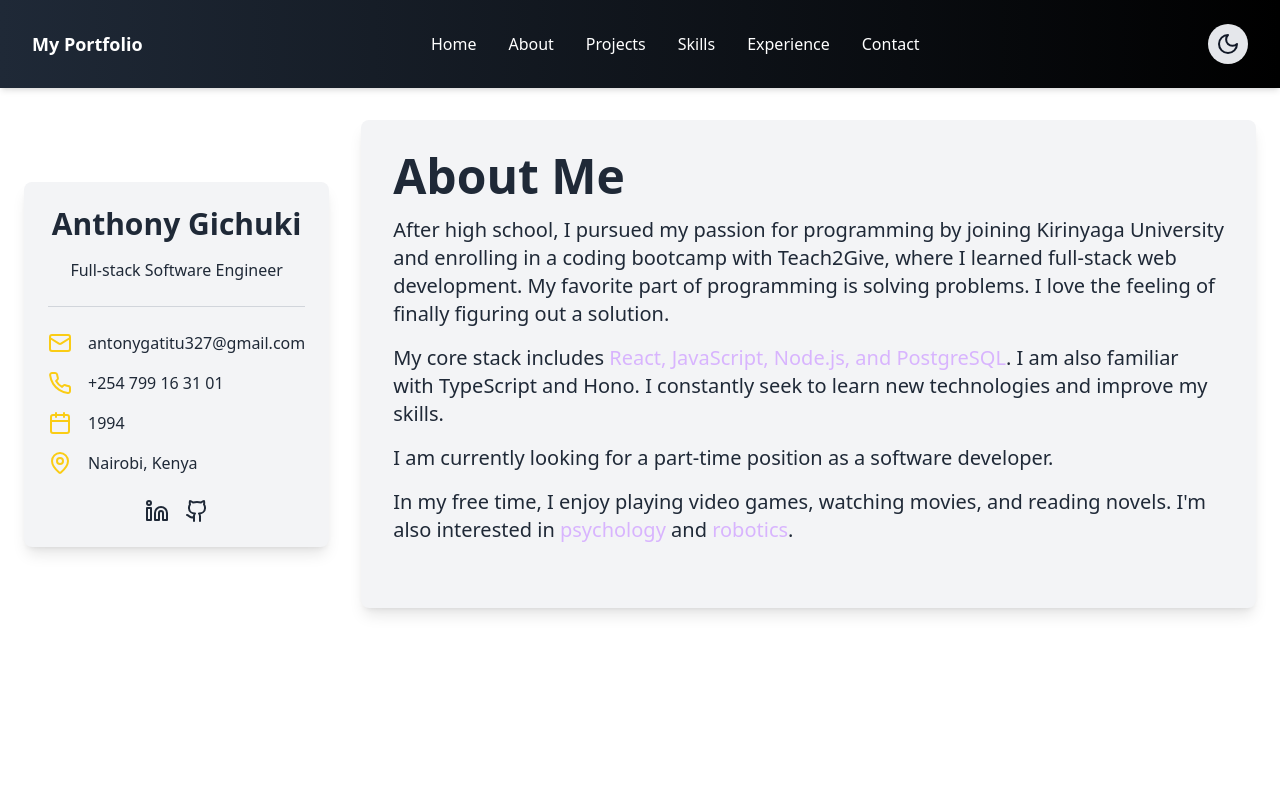
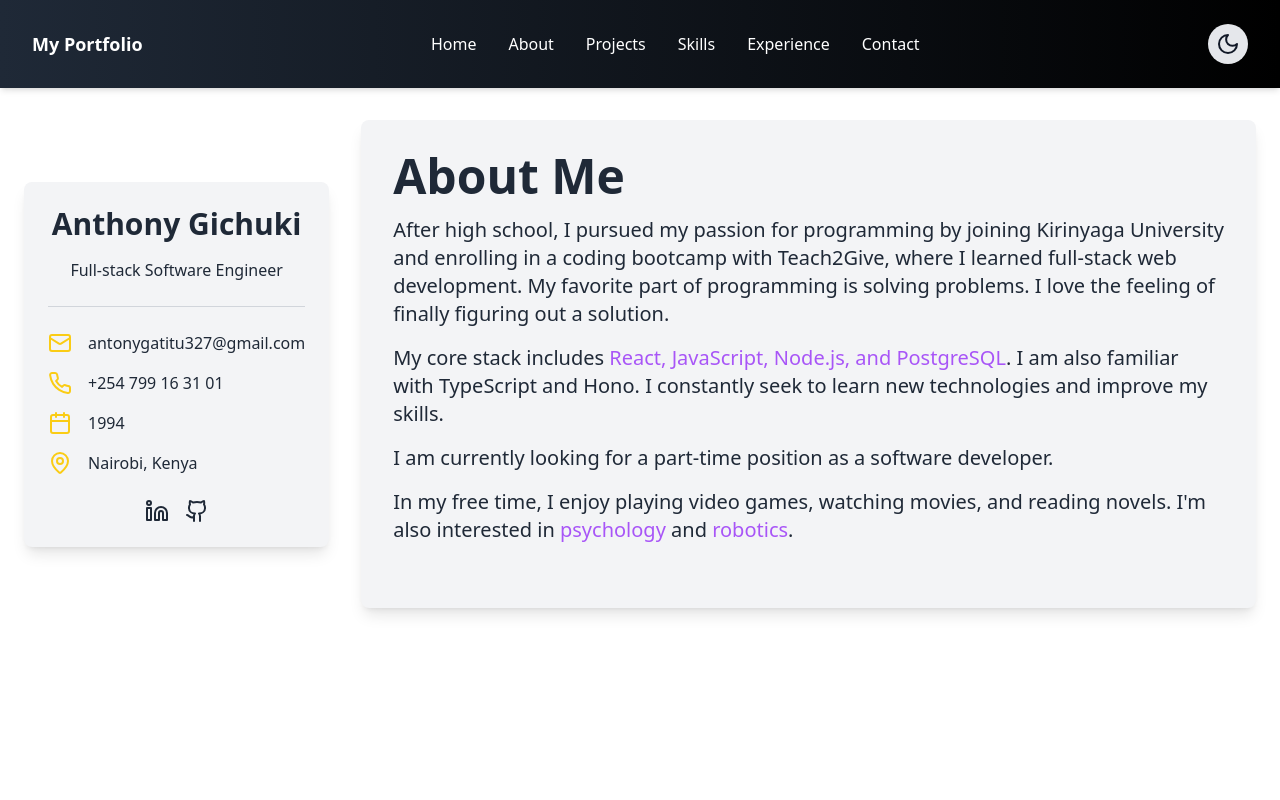
Before and after one commit to antosnizzah/my-portfolio, a React (Vite) app: page /about in a window 1280 px wide. Shown: the top 800 px of the page. Built offline with nearby package versions, Linux system fonts and the light colour scheme.

Commit message:
fixing the dark theme

```diff
--- a/src/App.tsx
+++ b/src/App.tsx
@@ -1,3 +1,4 @@
+import React, { useState, useEffect } from 'react';
 import { Outlet, useLocation } from 'react-router-dom';
 import Navbar from './components/Navbar';
 import Footer from './components/Footer';
@@ -6,9 +7,33 @@ import ProfileSection from './components/profilesection';
 const App: React.FC = () => {
   const location = useLocation();
 
+  // Dark Mode state
+  const [darkMode, setDarkMode] = useState<boolean>(() => {
+    // Retrieve the theme from localStorage, defaulting to light mode
+    const savedTheme = localStorage.getItem('darkMode');
+    return savedTheme === 'true' ? true : false;
+  });
+
+  // Function to toggle the theme
+  const toggleDarkMode = () => {
+    setDarkMode(prevMode => !prevMode);
+  };
+
+  // Update the class of the body when the theme changes
+  useEffect(() => {
+    if (darkMode) {
+      document.body.classList.add('dark');
+    } else {
+      document.body.classList.remove('dark');
+    }
+    // Save the theme preference in localStorage
+    localStorage.setItem('darkMode', darkMode.toString());
+  }, [darkMode]);
+
   return (
-    <div className="dark:bg-gray-900 dark:text-white min-h-screen flex flex-col justify-between">
-      <Navbar />
+    <div className={`dark:bg-gray-900 dark:text-white min-h-screen flex flex-col justify-between ${darkMode ? 'bg-black text-white' : 'bg-white text-black'}`}>
+      {/* Pass the darkMode and toggleDarkMode props to the Navbar */}
+      <Navbar darkMode={darkMode} toggleDarkMode={toggleDarkMode} />
 
       {/* Show ProfileSection only on the home page ('/') */}
       {location.pathname === '/' && <ProfileSection />}
--- a/src/components/About.tsx
+++ b/src/components/About.tsx
@@ -1,27 +1,16 @@
-import React, { useState } from 'react';
+import React from 'react';
 import { Linkedin, Github, Mail, Phone, Calendar, MapPin } from 'lucide-react';
 
 const AboutMe: React.FC = () => {
-  const [darkMode, setDarkMode] = useState(false); // Dark mode state
-
   return (
-    <div className={`min-h-screen p-6 mt-24 transition-colors duration-500 ${darkMode ? 'bg-black text-white' : 'bg-white text-black'}`}>
-
-      {/* Dark Mode Toggle Button */}
-      <button
-        onClick={() => setDarkMode(!darkMode)}
-        className={`absolute top-4 right-4 p-2 rounded-full border ${darkMode ? 'border-white hover:bg-gray-700' : 'border-black hover:bg-gray-200'} transition`}
-      >
-        {darkMode ? 'Light Mode' : 'Dark Mode'}
-      </button>
-
+    <div className="min-h-screen p-6 mt-24 bg-white text-black">
       <div className="flex flex-col md:flex-row items-center justify-center md:space-x-8">
 
         {/* Left side: Profile Card */}
-        <div className={`w-full md:w-1/3 lg:w-1/4 p-6 rounded-lg shadow-lg transform transition-transform duration-500 hover:scale-105 ${darkMode ? 'bg-gray-800 text-gray-300' : 'bg-gray-100 text-gray-800'}`}>
+        <div className="w-full md:w-1/3 lg:w-1/4 p-6 rounded-lg shadow-lg bg-gray-100 text-gray-800">
           <h2 className="text-3xl font-bold text-center mb-4">Anthony Gichuki</h2>
           <p className="text-center mb-6">Full-stack Software Engineer</p>
-          <hr className={`mb-6 ${darkMode ? 'border-gray-700' : 'border-gray-300'}`} />
+          <hr className="mb-6 border-gray-300" />
           <div className="space-y-4">
             <div className="flex items-center space-x-4">
               <Mail className="w-6 h-6 text-yellow-400" />
@@ -42,28 +31,28 @@ const AboutMe: React.FC = () => {
           </div>
           <div className="flex justify-center mt-6 space-x-4">
             <a href="https://www.linkedin.com/in/your-profile" target="_blank" rel="noopener noreferrer">
-              <Linkedin className={`w-6 h-6 ${darkMode ? 'text-gray-400 hover:text-white' : 'text-gray-800 hover:text-black'} transition-colors duration-300`} />
+              <Linkedin className="w-6 h-6 text-gray-800 hover:text-black transition-colors duration-300" />
             </a>
             <a href="https://github.com/your-profile" target="_blank" rel="noopener noreferrer">
-              <Github className={`w-6 h-6 ${darkMode ? 'text-gray-400 hover:text-white' : 'text-gray-800 hover:text-black'} transition-colors duration-300`} />
+              <Github className="w-6 h-6 text-gray-800 hover:text-black transition-colors duration-300" />
             </a>
           </div>
         </div>
 
         {/* Right side: About Me Text */}
-        <div className={`w-full md:w-2/3 lg:w-3/4 p-8 rounded-lg shadow-lg transform transition-transform duration-500 hover:scale-105 ${darkMode ? 'bg-gray-900 bg-opacity-50 border-gray-700 text-gray-300' : 'bg-gray-100 text-gray-800 border-gray-300'}`}>
+        <div className="w-full md:w-2/3 lg:w-3/4 p-8 rounded-lg shadow-lg bg-gray-100 text-gray-800">
           <h1 className="text-5xl font-bold mb-4">About Me</h1>
           <p className="text-xl mb-4">
             After high school, I pursued my passion for programming by joining Kirinyaga University and enrolling in a coding bootcamp with Teach2Give, where I learned full-stack web development. My favorite part of programming is solving problems. I love the feeling of finally figuring out a solution.
           </p>
           <p className="text-xl mb-4">
-            My core stack includes <span className="text-purple-300">React, JavaScript, Node.js, and PostgreSQL</span>. I am also familiar with TypeScript and Hono. I constantly seek to learn new technologies and improve my skills.
+            My core stack includes <span className="text-purple-500">React, JavaScript, Node.js, and PostgreSQL</span>. I am also familiar with TypeScript and Hono. I constantly seek to learn new technologies and improve my skills.
           </p>
           <p className="text-xl mb-4">
             I am currently looking for a part-time position as a software developer.
           </p>
           <p className="text-xl mb-8">
-            In my free time, I enjoy playing video games, watching movies, and reading novels. I'm also interested in <span className="text-purple-300">psychology</span> and <span className="text-purple-300">robotics</span>.
+            In my free time, I enjoy playing video games, watching movies, and reading novels. I'm also interested in <span className="text-purple-500">psychology</span> and <span className="text-purple-500">robotics</span>.
           </p>
         </div>
       </div>
```
Also changed, not shown: vercel.json (added).
